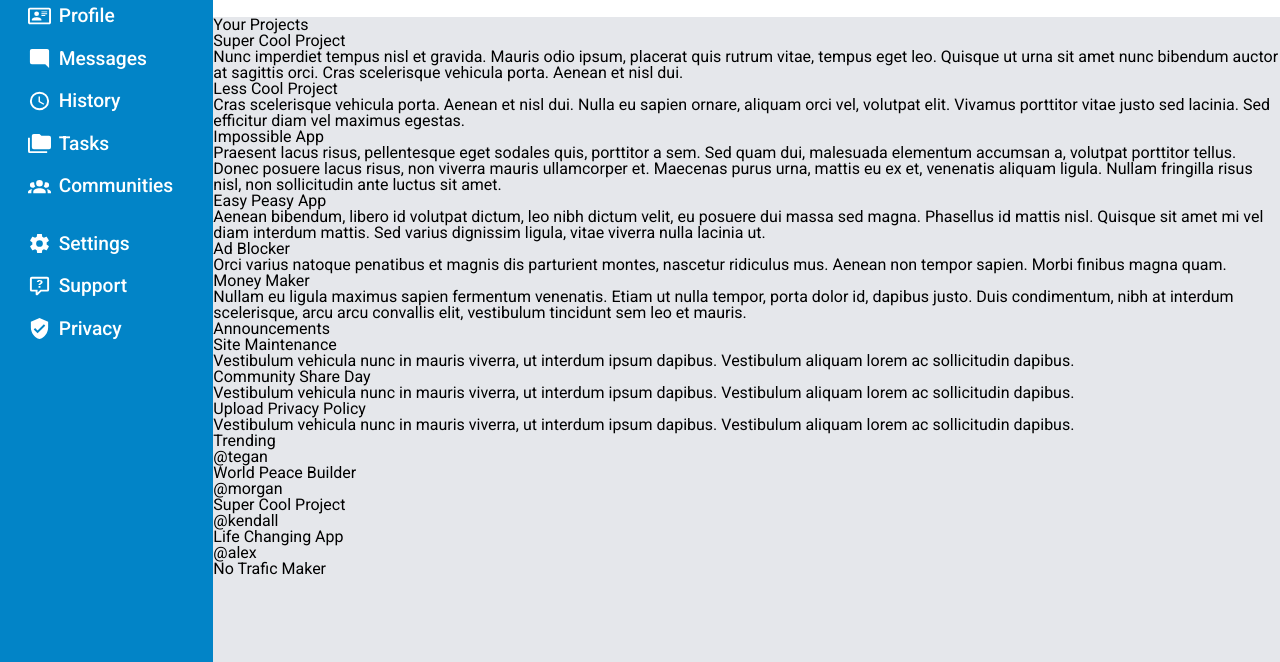
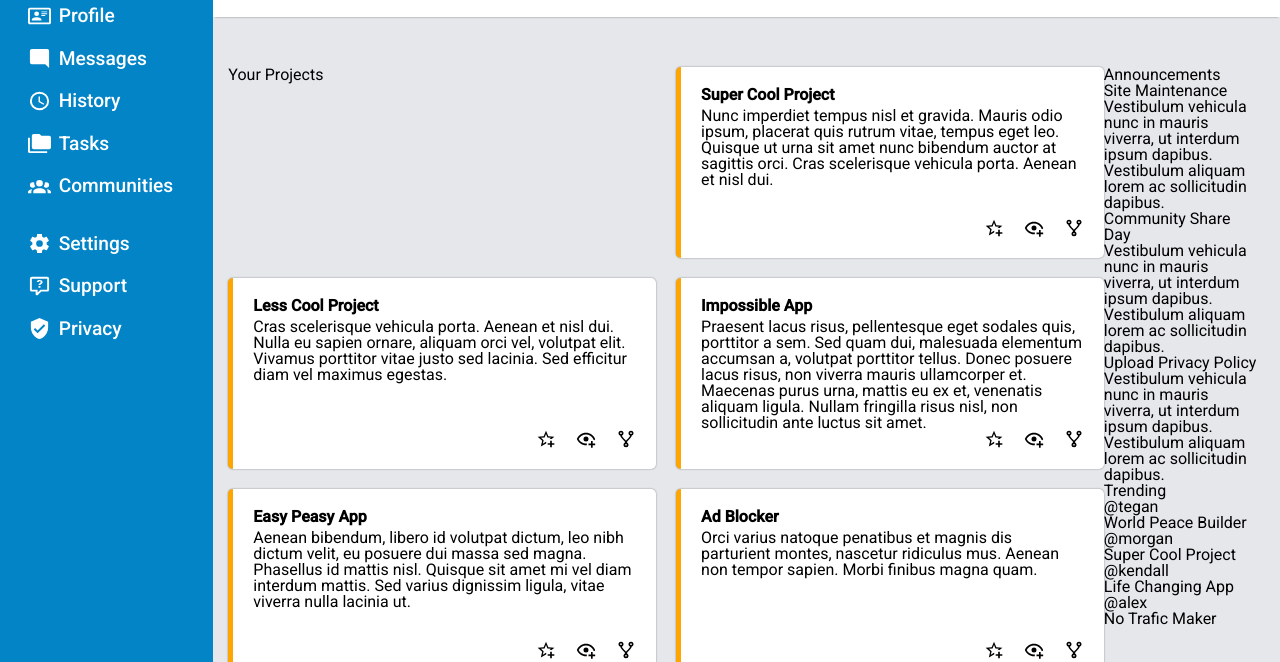
Before and after one commit to Campolino/dashbord-layout, a website: page index.html in a window 1280 px wide. Shown: the part 138-800 px from the top of the page. Drawn offline with nearby package versions, Linux system fonts and the light colour scheme.

Commit message:
Cards layout finished

```diff
--- a/css/style.css
+++ b/css/style.css
@@ -67,6 +67,7 @@ main > header {
   background-color: #fff;
   padding: 20px;
   gap: 20px;
+  box-shadow: 0 2px 2px -2px gray;
 }
 
 .search {
@@ -139,3 +140,49 @@ main > header {
   color: #fff;
   border-radius: 20px;
 }
+
+/*  MAIN ARTICLE  */
+main > article {
+  display: flex;
+  margin: 50px 20px 0 15px;
+}
+
+main > article > section {
+  display: grid;
+  grid-template-columns: repeat(2, 1fr);
+  gap: 20px;
+}
+
+/*  CARDS  */
+.card {
+  background-color: #fff;
+  border-left: 5px solid orange;
+  border-radius: 5px;
+  box-shadow: 0 0 2px gray;
+  padding: 20px;
+}
+
+.card-text {
+  display: flex;
+  flex-direction: column;
+  gap: 5px;
+}
+
+.card-text > .card-text-title {
+  font-weight: bold;
+}
+
+.card-text > .card-text-body {
+  height: 90px;
+}
+
+.card-figures {
+  display: flex;
+  gap: 20px;
+  margin-top: 20px;
+  justify-content: flex-end;
+}
+
+.card-figures > img {
+  height: 20px;
+}
--- a/index.html
+++ b/index.html
@@ -90,9 +90,9 @@
             <div class="card-text-body">Nunc imperdiet tempus nisl et gravida. Mauris odio ipsum, placerat quis rutrum vitae, tempus eget leo. Quisque ut urna sit amet nunc bibendum auctor at sagittis orci. Cras scelerisque vehicula porta. Aenean et nisl dui.</div>
           </div>
           <div class="card-figures">
-            <figure class="favorite"></figure>
-            <figure class="watching"></figure>
-            <figure class="share"></figure>
+            <img src="./img/star-plus-outline.svg" alt="favorite image">
+            <img src="./img/eye-plus-outline.svg" alt="whatching image">
+            <img src="./img/source-fork.svg" alt="source fork image">
           </div>
         </div>
         <div class="card">
@@ -101,9 +101,9 @@
             <div class="card-text-body">Cras scelerisque vehicula porta. Aenean et nisl dui. Nulla eu sapien ornare, aliquam orci vel, volutpat elit. Vivamus porttitor vitae justo sed lacinia. Sed efficitur diam vel maximus egestas.</div>
           </div>
           <div class="card-figures">
-            <figure class="favorite"></figure>
-            <figure class="watching"></figure>
-            <figure class="share"></figure>
+            <img src="./img/star-plus-outline.svg" alt="favorite image">
+            <img src="./img/eye-plus-outline.svg" alt="whatching image">
+            <img src="./img/source-fork.svg" alt="source fork image">
           </div>
         </div>
         <div class="card">
@@ -112,9 +112,9 @@
             <div class="card-text-body">Praesent lacus risus, pellentesque eget sodales quis, porttitor a sem. Sed quam dui, malesuada elementum accumsan a, volutpat porttitor tellus. Donec posuere lacus risus, non viverra mauris ullamcorper et. Maecenas purus urna, mattis eu ex et, venenatis aliquam ligula. Nullam fringilla risus nisl, non sollicitudin ante luctus sit amet. </div>
           </div>
           <div class="card-figures">
-            <figure class="favorite"></figure>
-            <figure class="watching"></figure>
-            <figure class="share"></figure>
+            <img src="./img/star-plus-outline.svg" alt="favorite image">
+            <img src="./img/eye-plus-outline.svg" alt="whatching image">
+            <img src="./img/source-fork.svg" alt="source fork image">
           </div>
         </div>
         <div class="card">
@@ -123,9 +123,9 @@
             <div class="card-text-body">Aenean bibendum, libero id volutpat dictum, leo nibh dictum velit, eu posuere dui massa sed magna. Phasellus id mattis nisl. Quisque sit amet mi vel diam interdum mattis. Sed varius dignissim ligula, vitae viverra nulla lacinia ut.</div>
           </div>
           <div class="card-figures">
-            <figure class="favorite"></figure>
-            <figure class="watching"></figure>
-            <figure class="share"></figure>
+            <img src="./img/star-plus-outline.svg" alt="favorite image">
+            <img src="./img/eye-plus-outline.svg" alt="whatching image">
+            <img src="./img/source-fork.svg" alt="source fork image">
           </div>
         </div>
         <div class="card">
@@ -134,9 +134,9 @@
             <div class="card-text-body">Orci varius natoque penatibus et magnis dis parturient montes, nascetur ridiculus mus. Aenean non tempor sapien. Morbi finibus magna quam. </div>
           </div>
           <div class="card-figures">
-            <figure class="favorite"></figure>
-            <figure class="watching"></figure>
-            <figure class="share"></figure>
+            <img src="./img/star-plus-outline.svg" alt="favorite image">
+            <img src="./img/eye-plus-outline.svg" alt="whatching image">
+            <img src="./img/source-fork.svg" alt="source fork image">
           </div>
         </div>
         <div class="card">
@@ -145,9 +145,9 @@
             <div class="card-text-body">Nullam eu ligula maximus sapien fermentum venenatis. Etiam ut nulla tempor, porta dolor id, dapibus justo. Duis condimentum, nibh at interdum scelerisque, arcu arcu convallis elit, vestibulum tincidunt sem leo et mauris.</div>
           </div>
           <div class="card-figures">
-            <figure class="favorite"></figure>
-            <figure class="watching"></figure>
-            <figure class="share"></figure>
+            <img src="./img/star-plus-outline.svg" alt="favorite image">
+            <img src="./img/eye-plus-outline.svg" alt="whatching image">
+            <img src="./img/source-fork.svg" alt="source fork image">
           </div>
         </div>
       </section>
```
Also changed, not shown: img/eye-plus-outline.svg (added), img/source-fork.svg (added), img/star-plus-outline.svg (added).
